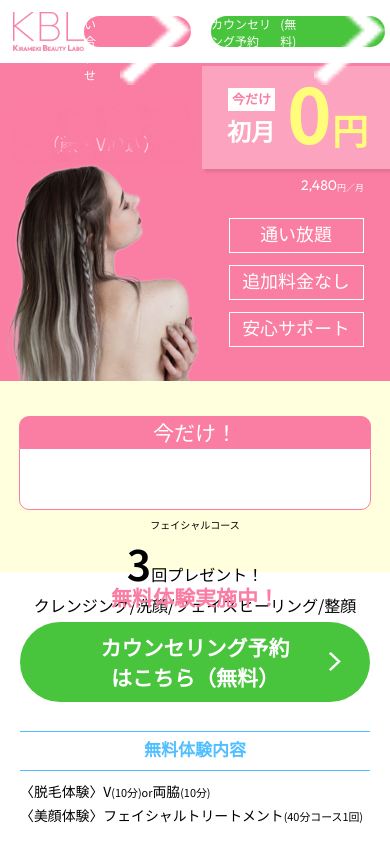
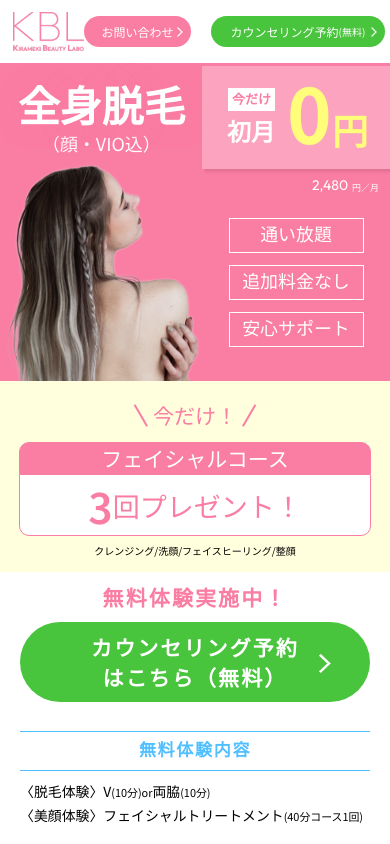
Before and after one commit to sekiyanotaisei/241106_taisei.sekiya, a plain HTML site: page index.html in a window 390 px wide. Shown: the top 844 px of the page. Drawn offline with nearby package versions, Linux system fonts and the light colour scheme.

Commit message:
css correction

```diff
--- a/assets/style/main.css
+++ b/assets/style/main.css
@@ -3,11 +3,14 @@
 
 html{
     scroll-behavior: smooth;
+    max-width: 100px;
 }
 
 body{
     margin: 0;
+    padding: 0;
     width: 100vw;
+    overflow-x: hidden;
 }
 
 h2{
@@ -48,11 +51,6 @@ header{
     height: 52px;
 }
 
-h1{
-    display: inline-block;
-    color: #FA7DA3;
-}
-
 .header__link-container{
     display: inline-block;
     display: flex;
@@ -74,12 +72,27 @@ h1{
     background-color: #FA7DA3;
     width: 189.1px;
     margin-right: 20.6px;
+    position: relative;
+}
+
+.header__link-contact img,
+.header__link-reservation img{
+    width: 10px;
+    height: auto;
+    position: absolute;
+    top:18px;
+    right:15px;
 }
 
 .header__link-reservation{
     background-color: #49C43D;
     width: 295.49px;
     margin-right: 20px;
+    position: relative;
+}
+
+.header__link-reservation span{
+    font-size: 17.69px;
 }
 
 @media (max-width: 1030px) {
@@ -116,6 +129,18 @@ h1{
     .header__link-reservation{
         width: 173.77px;
     }
+
+    .header__link-reservation span{
+        font-size: 10px;
+    }
+
+    .header__link-contact img,
+    .header__link-reservation img{
+        width: 6.2px;
+        height: 10px;
+        top:11px;
+        right: 8px;
+    }
 }
 
 
@@ -129,14 +154,7 @@ h1{
     display: flex;
     justify-content: center;
     font-family: 'Noto Sans JP', sans-serif;
-    flex-wrap: wrap;
     margin-top: 95px;
-}
-
-@media (max-width: 1090px){
-    .main-visual{
-        height: 1224px;
-    }
 }
 
 .main-visual__left-container{
@@ -156,12 +174,13 @@ h1{
 }
 
 .main-visual__left--title{
+    margin: 0;
     position: absolute;
     font-size: 121.82px;
     top:-8px;
     left: 67px;
     z-index: 100;
-    text-shadow: 0 0 10px #FA7DA3, 0 0 10px #FA7DA3;
+    text-shadow: 0 0 20px #FA7DA3, 0 0 20px #FA7DA3, 20px 0 20px #FA7DA3;
 }
 
 .main-visual__left--title-sub{
@@ -179,7 +198,6 @@ h1{
 
 .main-visual__right-container-top{
     position: absolute;
-    top: 3px;
     width: 423px;
     height: 218px;
     background-color: rgba(255, 255, 255, 0.3);
@@ -265,6 +283,100 @@ h1{
     margin-bottom: 18px;
 }
 
+
+@media (max-width: 1073px){
+    .main-visual{
+        height: 55vw;
+    }
+
+    .main-visual__left-container{
+        width: 57vw;
+        height: 57vw;
+    }
+
+    .main-visual__right-container{
+        position: relative;
+        width: 40vw;
+        height: 57vw;
+        margin-right: 1vw;
+    }
+
+    .main-visual__left--title{
+        font-size: 11vw;
+        top:.05vw;
+        left: 7vw;
+    }
+
+    .main-visual__left--title-sub{
+        font-size: 3vw;
+        top:15vw;
+        right: 5vw;
+    }
+
+    .main-visual__left-container img{
+        position: absolute;
+        top:10vw;
+        left:20px;
+        width: 45vw;
+    }
+
+    .main-visual__right-container-top{
+        height: 20vw;
+        width: 38vw;
+        white-space: nowrap;
+    }
+
+    .main-visual__right-container-top span:nth-child(1){
+        top:4vw;
+        left:5vw;
+        font-size: 2.5vw;
+        width: 9vw;
+        height: 4.6vw;
+    }
+
+    .main-visual__right-container-top span:nth-child(2){
+        top:10vw;
+        left:5vw;
+        font-size: 4.5vw;
+    }
+
+    .main-visual__right-container-top span:nth-child(3){
+        top:-3vw;
+        left:17vw;
+        font-size: 16vw;
+    }
+
+    .main-visual__right-container-top span:nth-child(4){
+        top:7vw;
+        left:26.6vw;
+        font-size: 7vw
+    }
+
+    .main-visual__right-container-top span:nth-child(5){
+        top:20.5vw;
+        left:20.6vw;
+        font-size: 2.4vw
+    }
+
+    .main-visual__right-container-top span:nth-child(6){
+        top:21vw;
+        left:27vw;
+        font-size: 1.6vw
+    }
+
+    .main-visual__right-container-bottom{
+        top: 28vw;
+    }
+
+    .main-visual__right-container-bottom span{
+        font-size: 2.7vw;
+        width: 38vw;
+        height: 7vw;
+        margin-bottom: 1.7vw;
+    }
+}
+
+
 @media (max-width: 767px) {
     .main-visual{
         height: 318px;
@@ -340,13 +452,13 @@ h1{
     .main-visual__right-container-top span:nth-child(5){
         font-size: 13.96px;
         top:110px;
-        right: 53px;
+        left: 110px;
     }
 
     .main-visual__right-container-top span:nth-child(6){
         font-size: 8.98px;
         top:115px;
-        right: 26px;
+        left: 150px;
     }
 
     .main-visual__right-container-bottom{
@@ -372,6 +484,7 @@ h1{
     height: 315px;
     background-color: #FFFEDD;
     text-align: center;
+    position: relative;
 }
 
 .campaign__container div{
@@ -380,14 +493,14 @@ h1{
     font-weight: 400;
 }
 
-.campaign__container div:nth-child(1){
+.campaign__div1{
     display: inline-block;
     padding-top: 40px;
     color: #FA7DA3;
     font-size: 34px;
 }
 
-.campaign__container div:nth-child(2){
+.campaign__div2{
     color: #fff;
     font-size: 32px;
     background-color: #FA7DA3;
@@ -402,7 +515,7 @@ h1{
     margin-top: 15px;
 }
 
-.campaign__container div:nth-child(3){
+.campaign__div3{
     color: #FA7DA3;
     font-size: 43.67px;
     background-color: #fff;
@@ -416,40 +529,58 @@ h1{
     align-items: center;
 }
 
-.campaign__container div:nth-child(4){
+.campaign__div3 span{
+    font-size: 67.93px;
+    font-weight: 600;
+}
+
+.campaign__div4{
     font-size: 14px;
     margin-top: 10px;
 }
 
-.campaign__container span{
-    font-size: 67.93px;
-    font-weight: 600;
+.campaign__div1-left,
+.campaign__div1-right{
+    display: inline-block;
+    border-top: 3px solid #FA7DA3;
+    width: 45px;
+    height: 15px;
 }
+
+.campaign__div1-left{
+    transform: rotate(60deg);
+}
+
+.campaign__div1-right{
+    transform: rotate(-60deg);
+}
+
+
 
 @media (max-width: 787px) {
     .campaign__container{
         height: 191px;
     }
 
-    .campaign__container div:nth-child(1){
+    .campaign__div1{
         padding-top: 19px;
         font-size: 21px;
     }
 
-    .campaign__container div:nth-child(2){
+    .campaign__div2{
         font-size: 21px;
         width: 350px;
         height: 30px;
         margin-top: 12px;
     }
 
-    .campaign__container div:nth-child(3){
+    .campaign__div3{
         font-size: 27px;
         width: 350px;
         height: 60px;
     }
 
-    .campaign__container div:nth-child(4){
+    .campaign__div4{
         font-size: 10px;
         margin-top: 7px;
     }
@@ -457,6 +588,14 @@ h1{
     .campaign__container span{
         font-size: 42px;
     }
+
+    .campaign__div1-left,
+    .campaign__div1-right{
+        border-top: 2px solid #FA7DA3;
+        width: 25px;
+        height: 10px;
+    }
+
 }
 
 /* ///////////////////////////////////////////////////////////////////////*/
@@ -470,6 +609,8 @@ h1{
 
 .free-experiennce__img-container{
     position: relative;
+    top:2px;
+    left:-10px;
 }
 
 .free-experience__container img{
@@ -485,6 +626,7 @@ h1{
     font-size: 34px;
     font-family: 'Noto Sans JP', sans-serif;
     font-weight: 600;
+    letter-spacing: .1em;
 }
 
 .free-experience__counseling{
@@ -501,6 +643,7 @@ h1{
     align-items: center;
     border-radius: 65.05px;
     margin: 15.2px auto 0px;
+    letter-spacing: .1em;
 }
 
 .free-experience__border-top{
@@ -524,6 +667,7 @@ h1{
     font-size: 28px;
     font-family: 'Noto Sans JP', sans-serif;
     font-weight: 600;
+    letter-spacing: .1em;
 }
 
 .free-experience__content-container{
@@ -1228,7 +1372,8 @@ h2{
     width: 100vw;
     height: 400px;
     text-align: center;
-    margin-top: 20px;
+    margin-top: 12px;
+    padding-top: 8px;
 }
 
 .voice__container img{
@@ -1238,9 +1383,6 @@ h2{
 .voice__title{
     margin-top: -80px;
 }
-
-/* ///////////////////////////////////////////////////////////////////////*/
-/* ---------- Voices -----------------------------------------------------*/
 
 .slide__box{
     width: 1200px;
@@ -1333,10 +1475,12 @@ h2{
 .slick-dots li button:before {
     color: #FFD2D2;
     font-size: 15px;
+    opacity: 1;
 }
 
 .slick-dots li.slick-active button:before {
     color: #FA7DA3;
+    opacity: 1;
 }
 
 ul.slick-dots{
@@ -1358,6 +1502,7 @@ ul.slick-dots{
     .slide__items
     {
         width: 340px;
+        height: 300px;
     }
 }
 
```
